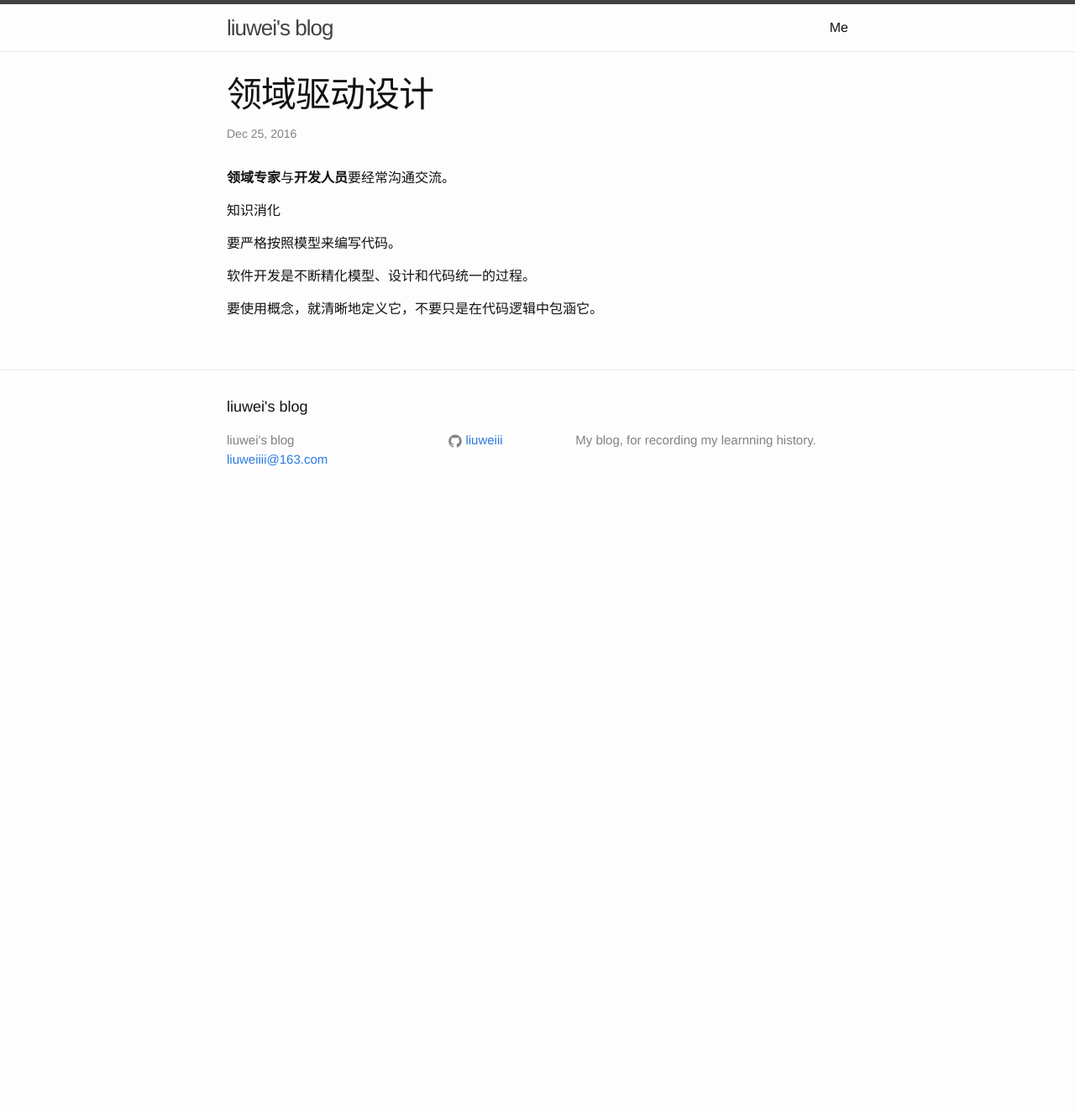
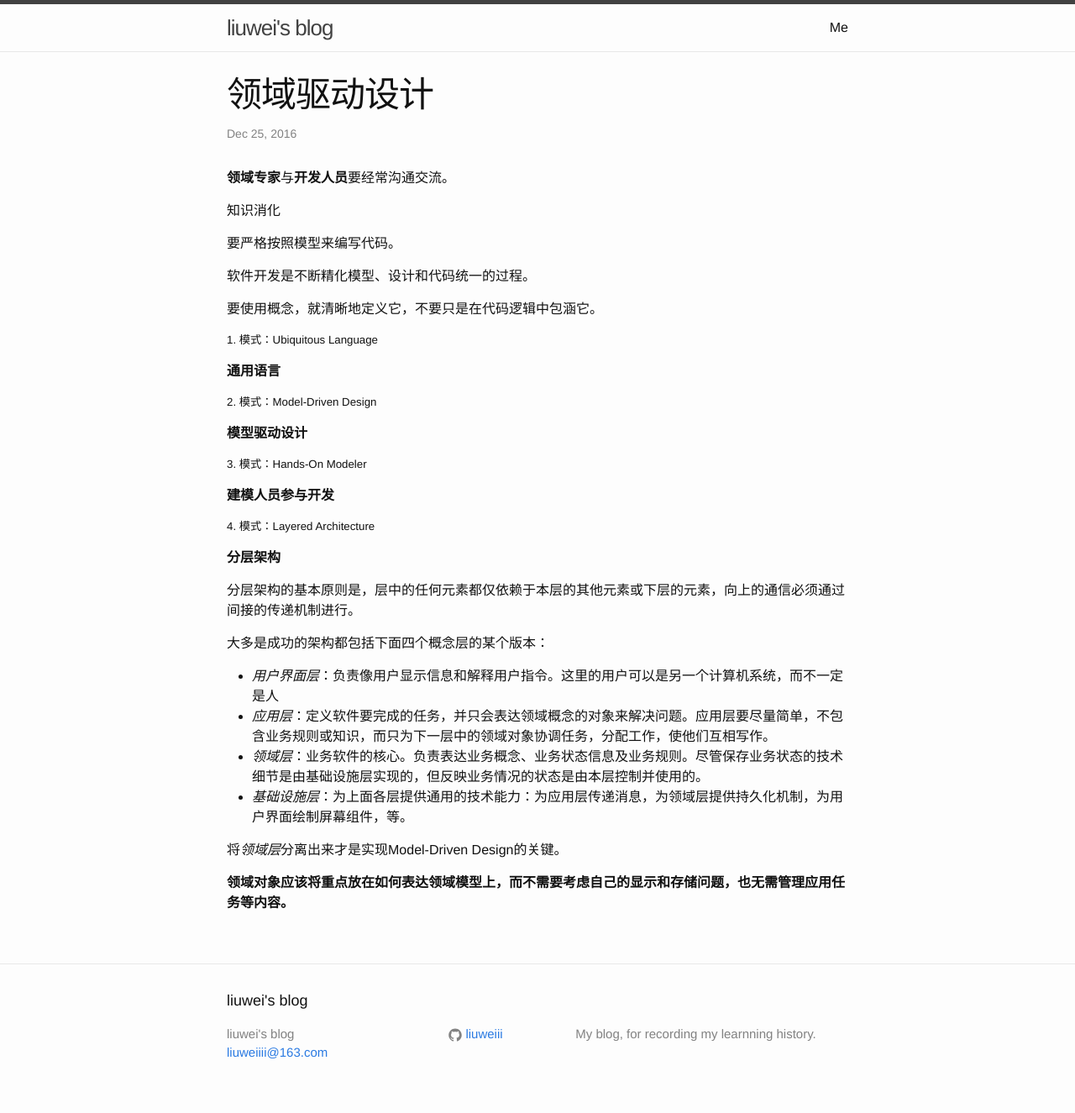
Before and after one commit to liuweiii/liuweiii.github.io, a Jekyll site: the page built from _posts/2017-01-13-domain-driven-design.markdown, in a window 1280 px wide. Shown: the whole page at 84% size. Built offline with Jekyll 4.4.1, drawn with Linux system fonts in a browser that asks for light colours; before the commit the page ends 900 px from its top, so only the background shows below that.

Commit message:
Signed-off-by: liuwei <liuweiiii@163.com>

```diff
--- a/_posts/2017-01-13-domain-driven-design.markdown
+++ b/_posts/2017-01-13-domain-driven-design.markdown
@@ -18,3 +18,32 @@ tags:
 软件开发是不断精化模型、设计和代码统一的过程。
 
 要使用概念，就清晰地定义它，不要只是在代码逻辑中包涵它。
+
+##### 1. 模式：Ubiquitous Language
+
+**通用语言**
+
+##### 2. 模式：Model-Driven Design
+
+**模型驱动设计**
+
+##### 3. 模式：Hands-On Modeler
+
+**建模人员参与开发**
+
+##### 4. 模式：Layered Architecture
+
+**分层架构**
+
+分层架构的基本原则是，层中的任何元素都仅依赖于本层的其他元素或下层的元素，向上的通信必须通过间接的传递机制进行。
+
+大多是成功的架构都包括下面四个概念层的某个版本：
+
+- *用户界面层*：负责像用户显示信息和解释用户指令。这里的用户可以是另一个计算机系统，而不一定是人
+- *应用层*：定义软件要完成的任务，并只会表达领域概念的对象来解决问题。应用层要尽量简单，不包含业务规则或知识，而只为下一层中的领域对象协调任务，分配工作，使他们互相写作。
+- *领域层*：业务软件的核心。负责表达业务概念、业务状态信息及业务规则。尽管保存业务状态的技术细节是由基础设施层实现的，但反映业务情况的状态是由本层控制并使用的。
+- *基础设施层*：为上面各层提供通用的技术能力：为应用层传递消息，为领域层提供持久化机制，为用户界面绘制屏幕组件，等。
+
+将*领域层*分离出来才是实现Model-Driven Design的关键。
+
+**领域对象应该将重点放在如何表达领域模型上，而不需要考虑自己的显示和存储问题，也无需管理应用任务等内容。**
```
